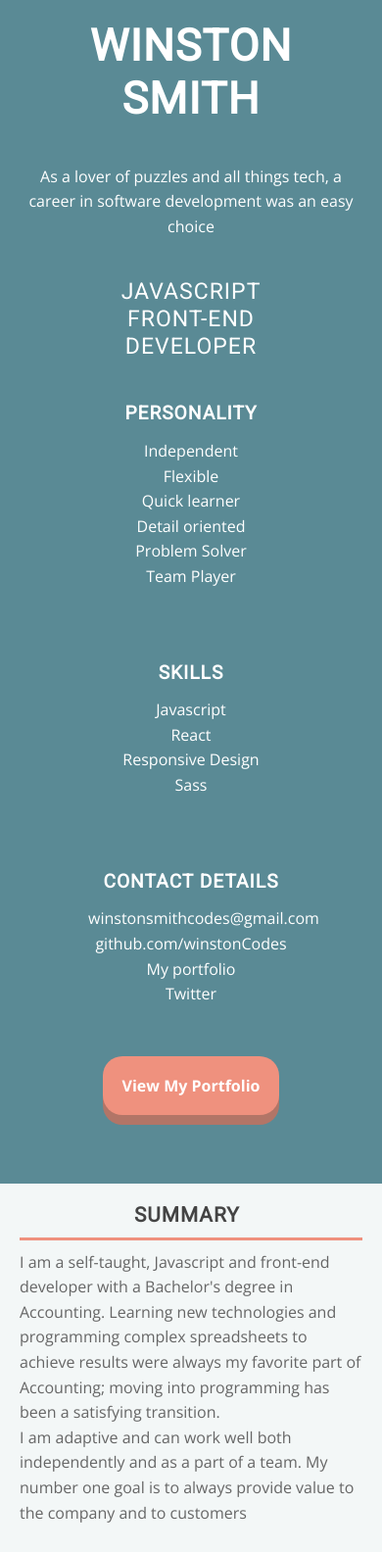
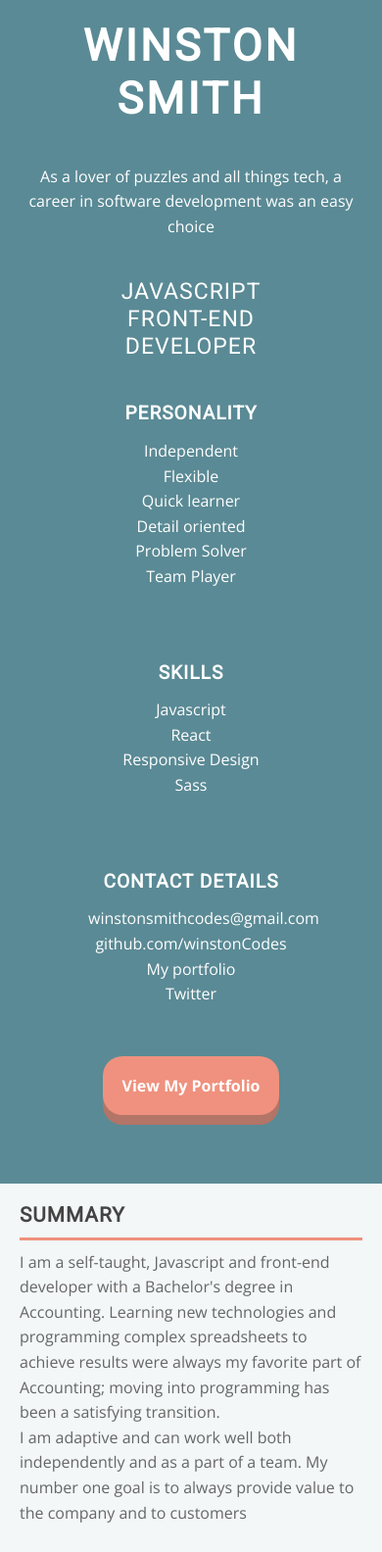
Before and after one commit to winstonCodes/resume, a plain HTML site: page index.html in a window 390 px wide. Shown: the top 1584 px of the page at 98% size. Drawn offline with nearby package versions, Linux system fonts and the light colour scheme.

Commit message:
minor mobile styling fix

```diff
--- a/index.html
+++ b/index.html
@@ -2,6 +2,7 @@
 <html lang="en" dir="ltr">
   <head>
     <meta charset="utf-8">
+    <meta name="viewport" content="width=device-width" />
     <title>Winston Smith</title>
   </head>
   <link rel="stylesheet" href="./index.css">
--- a/index.sass
+++ b/index.sass
@@ -20,6 +20,7 @@ h1, h2, h3, h4
 
 h1
   font-size: 2.8em
+  letter-spacing: 3px
 h2
   font-size: 1.3em
 h3
@@ -101,7 +102,7 @@ section
       max-width: 1000px
 
 
-@media (max-width: 800px)
+@media screen and (max-width: 800px)
   body
     flex-wrap: wrap
 
@@ -137,5 +138,3 @@ section
       margin-bottom: 70px
   main
     padding: 20px
-    h2
-      padding-left: 30vw
```
Also changed, not shown: index.css.
